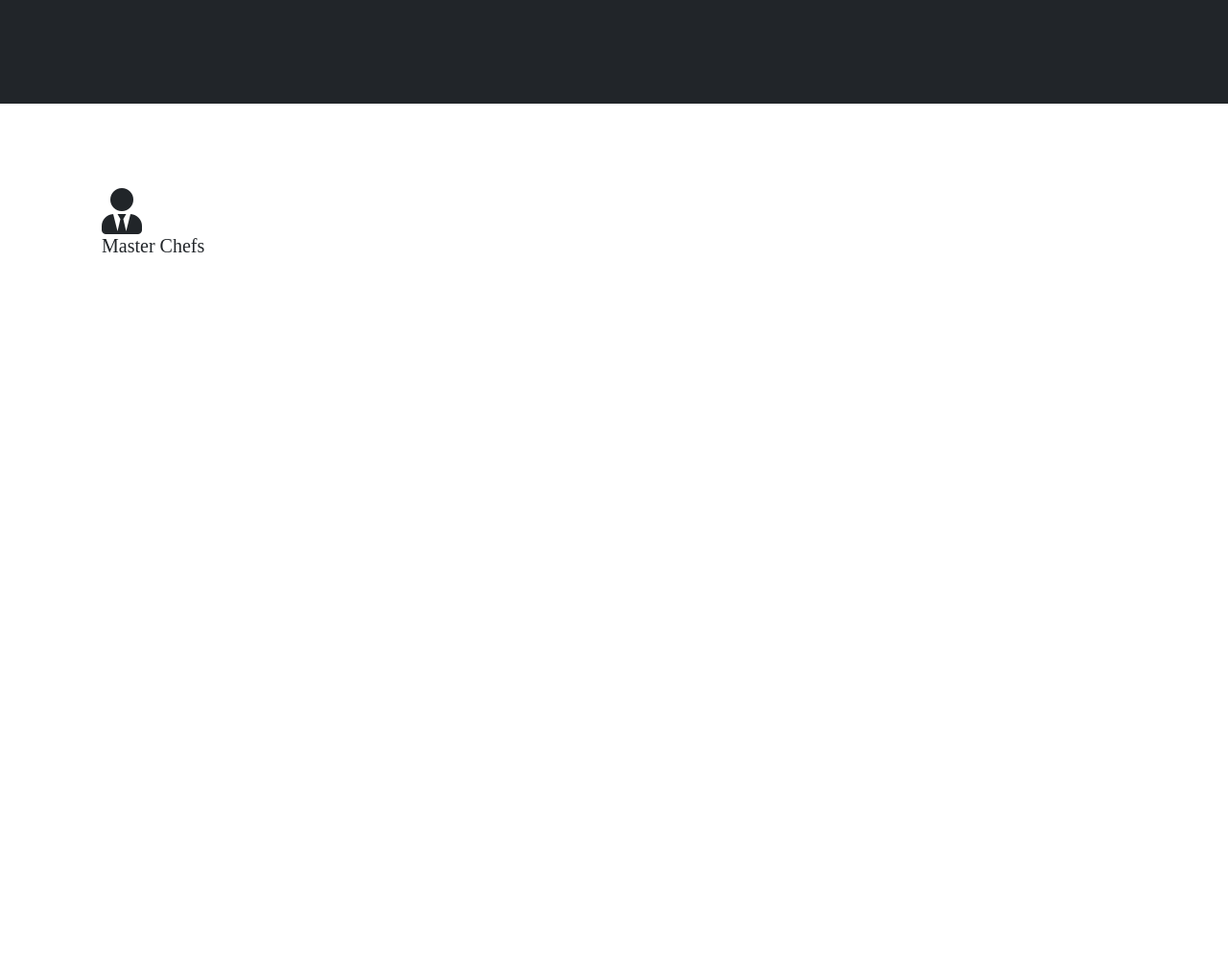
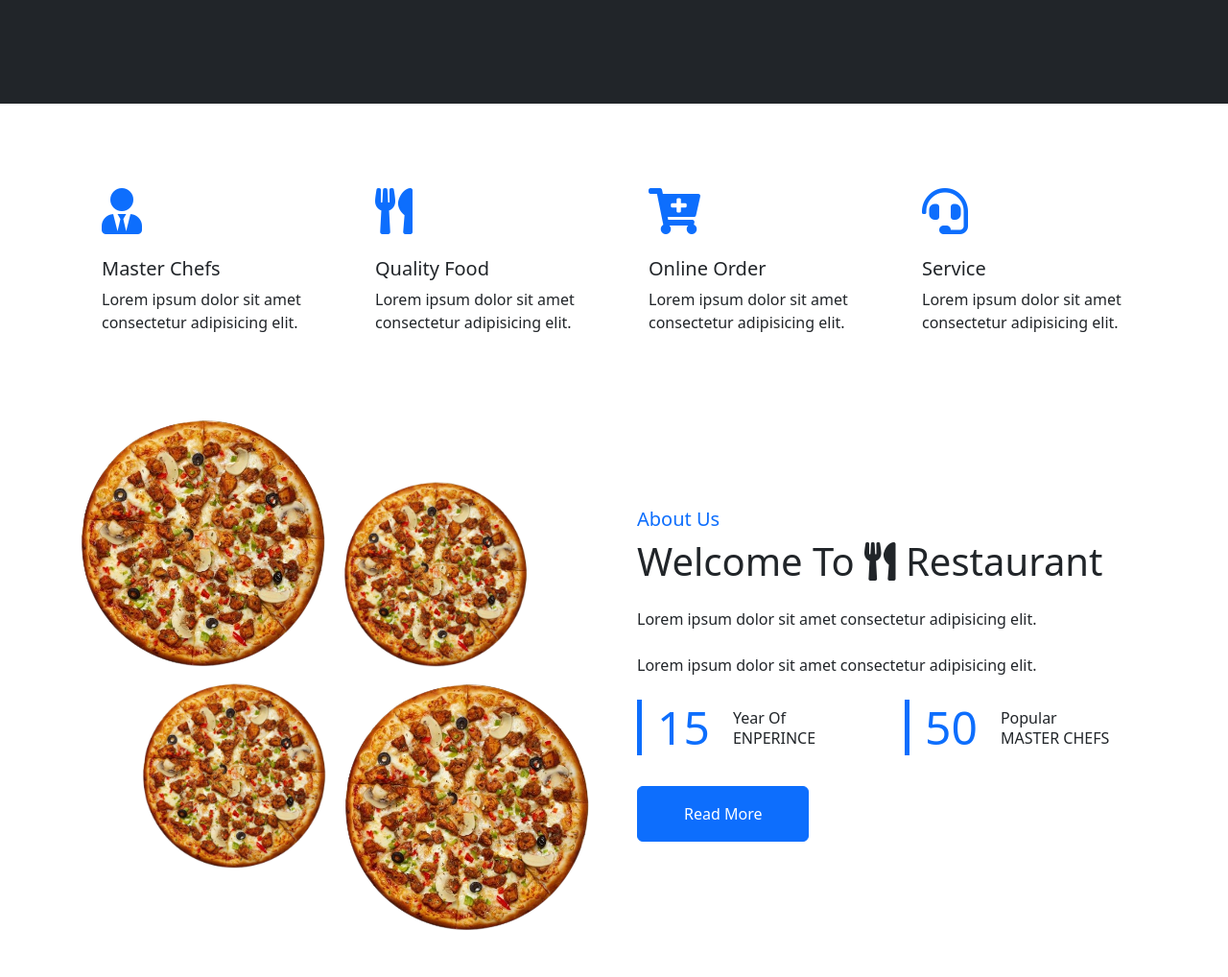
Before and after one commit to TobiObito0/Fast_Food, a plain HTML site: page index.html in a window 1280 px wide. Shown: the part 718-1736 px from the top of the page at 96% size. Before the commit the page ends 1018 px from the top, so only its background shows below. Drawn offline with nearby package versions, Linux system fonts and the light colour scheme.

Commit message:
continue

```diff
--- a/index.html
+++ b/index.html
@@ -104,18 +104,111 @@ https://cdn.jsdelivr.net/npm/bootstrap@5.3.3/dist/css/bootstrap.min.css
     <div class="container-xxl" py-5>
       <div class="container">
         <div class="row g-4">
-          <div class="col-lg-3 col-sm-6 fedeInup" data-wow-delay="0.1s">
+
+          <div class="col-lg-3 col-sm-6 wow fedeInup" data-wow-delay="0.1s">
             <div class="service-item rounded pt-3">
               <div class="p-4">
-                <i class="fa fa-3x fa-user-tie">
+                <i class="fa fa-3x fa-user-tie text-primary mb-4"></i>
                   <h5>Master Chefs</h5>
-
-                </i>
+                  <p>Lorem ipsum dolor sit amet consectetur adipisicing elit.</p>
               </div>
             </div>
           </div>
+
+          <div class="col-lg-3 col-sm-6 wow fadeInUp">
+            <div class="service-item rounded pt-3">
+              <div class="p-4">
+                <i class="fa fa-3x fa-utensils text-primary mb-4"></i>
+                <h5>Quality Food</h5>
+                  <p>Lorem ipsum dolor sit amet consectetur adipisicing elit.</p>
+              </div>
+            </div>
+          </div>
+
+          <div class="col-lg-3 col-sm-6 wow fadeInUp">
+            <div class="service-item rounded pt-3">
+              <div class="p-4">
+                <i class="fa fa-3x fa-cart-plus text-primary mb-4"></i>
+                <h5>Online Order</h5>
+                  <p>Lorem ipsum dolor sit amet consectetur adipisicing elit.</p>
+              </div>
+            </div>
+          </div>
+
+          <div class="col-lg-3 col-sm-6 wow fadeInUp">
+            <div class="service-item rounded pt-3">
+              <div class="p-4">
+                <i class="fa fa-3x fa-headset text-primary mb-4"></i>
+                <h5>Service</h5>
+                  <p>Lorem ipsum dolor sit amet consectetur adipisicing elit.</p>
+              </div>
+            </div>
+          </div>
+
         </div>
       </div>
     </div>
+
+    <!-- About Section -->
+    <div class="container-xxl py-5">
+      <div class="container">
+        <div class="row g-5 align-items-center">
+          <div class="col-lg-6">
+            <div class="row g-3">
+              <div class="col-6 text-start">
+                <img class="img-gluid rounded w-100 wow zoomIn" src="./img/Pizza.png" alt="">
+              </div>
+
+              <div class="col-6 text-start">
+                <img class="img-gluid rounded w-75 wow zoomIn" src="./img/Pizza.png" style="margin-top: 25%;" alt="">
+              </div>
+
+              <div class="col-6 text-end">
+                <img class="img-gluid rounded w-75 wow zoomIn" src="./img/Pizza.png" alt="">
+              </div>
+
+              <div class="col-6 text-end">
+                <img class="img-gluid rounded w-100 wow zoomIn" src="./img/Pizza.png" alt="">
+              </div>
+
+            </div>
+          </div>
+
+          <div class="col-lg-6">
+            <h5 class="section-title ff-secondary text-start text-primary fw-normal">About Us</h5>
+            <h1 class="mb-4">Welcome To <i class="fa fa-utensils text-primaryme-2"></i> Restaurant</h1>
+            <p class="mb-4">Lorem ipsum dolor sit amet consectetur adipisicing elit.</p>
+            <p class="mb-4">Lorem ipsum dolor sit amet consectetur adipisicing elit.</p>
+
+            <div class="row g-4 mb-4">
+              <div class="col-sm-6">
+                <div class="d-flex align-items-center border-start border-5 border-primary px-3">
+                  <h1 class="flex-shrink-0 display-5 text-primary mb-0">15</h1>
+                  <div class="ps-4">
+                    <p class="mb-0">Year Of</p>
+                    <h6 class="text-uppercase mb-0">Enperince</h6>
+                  </div>
+                </div>
+              </div>
+
+              <div class="col-sm-6">
+                <div class="d-flex align-items-center border-start border-5 border-primary px-3">
+                  <h1 class="flex-shrink-0 display-5 text-primary mb-0">50</h1>
+                  <div class="ps-4">
+                    <p class="mb-0">Popular</p>
+                    <h6 class="text-uppercase mb-0">Master Chefs</h6>
+                  </div>
+                </div>
+              </div>
+            </div>
+            <a href="" class="btn btn-primary py-3 px-5 mt-2">Read More</a>
+          </div>
+        </div>
+      </div>
+
+      <!-- Menu Section -->
+    </div>
+
+
   </body>
 </html>
```
